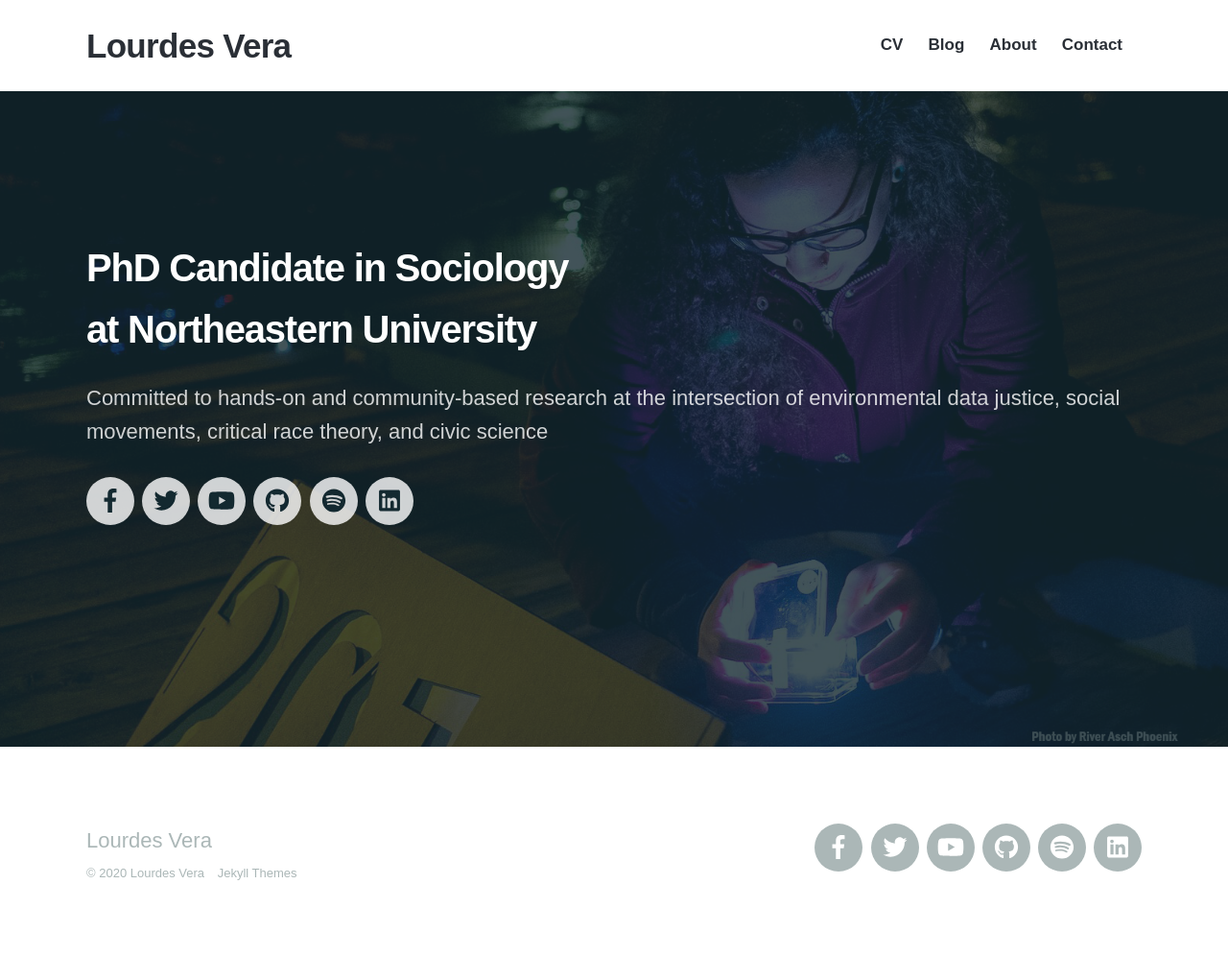
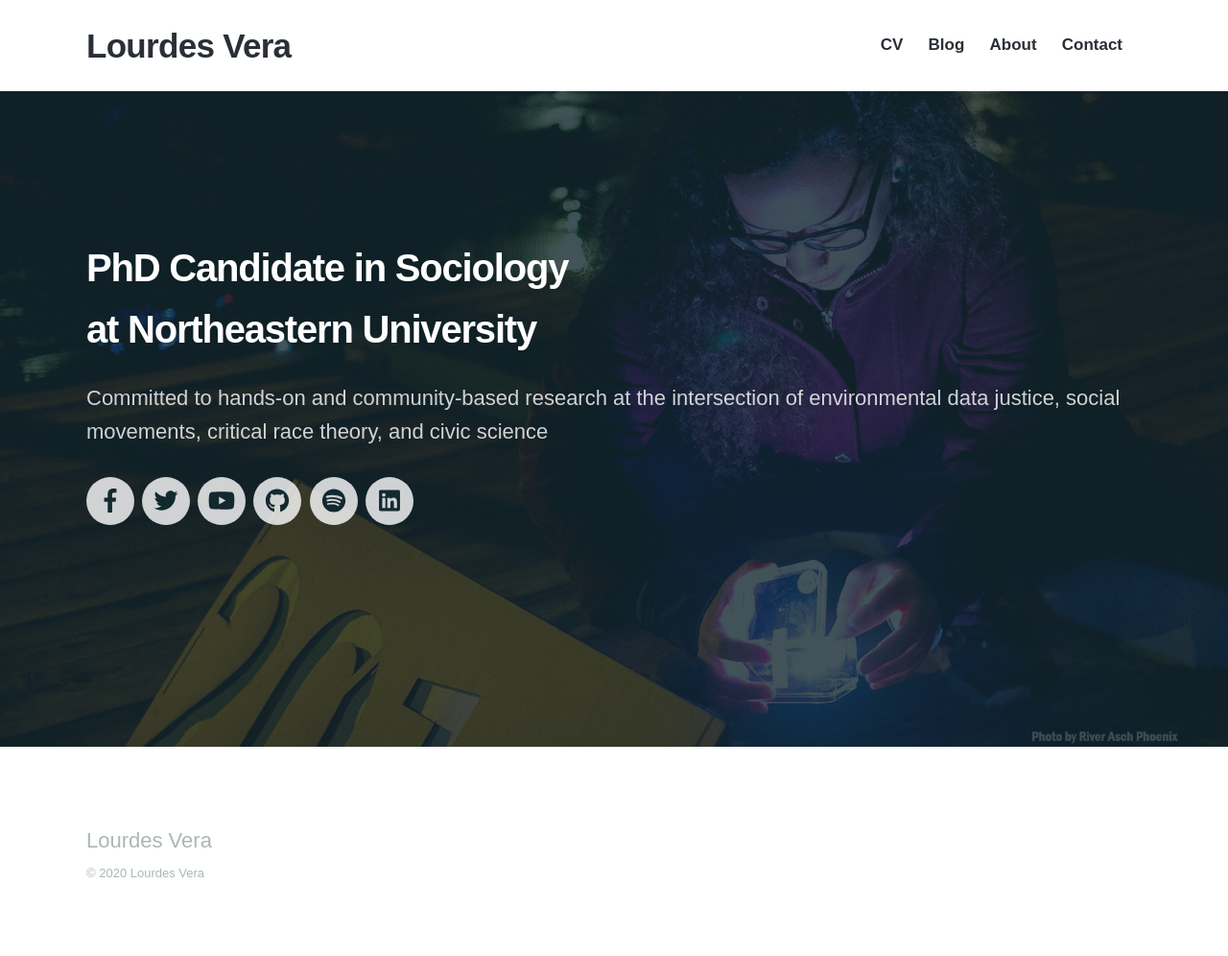
Before and after one commit to lourdesvera/lourdesvera.github.io, a Jekyll site: the page built from index.html, in a window 1280 px wide. Shown: the whole page at 96% size. Built offline with Jekyll 4.4.1, drawn with Linux system fonts in a browser that asks for light colours; nearby versions of some CDN libraries; some web fonts are replaced.

Commit message:
Update footer.html

```diff
--- a/_includes/footer.html
+++ b/_includes/footer.html
@@ -6,11 +6,6 @@
 
 		<div class="footer__copyright">
 			<span>© {{ 'now' | date: "%Y" }} {{ site.data.settings.basic_settings.site_title }}</span>
-			<a href="https://jekyllthemes.io" target="_blank">Jekyll Themes</a>
 		</div>
 
-		{% include socials.html %}
-
-	</div>
-
 </footer>
```
